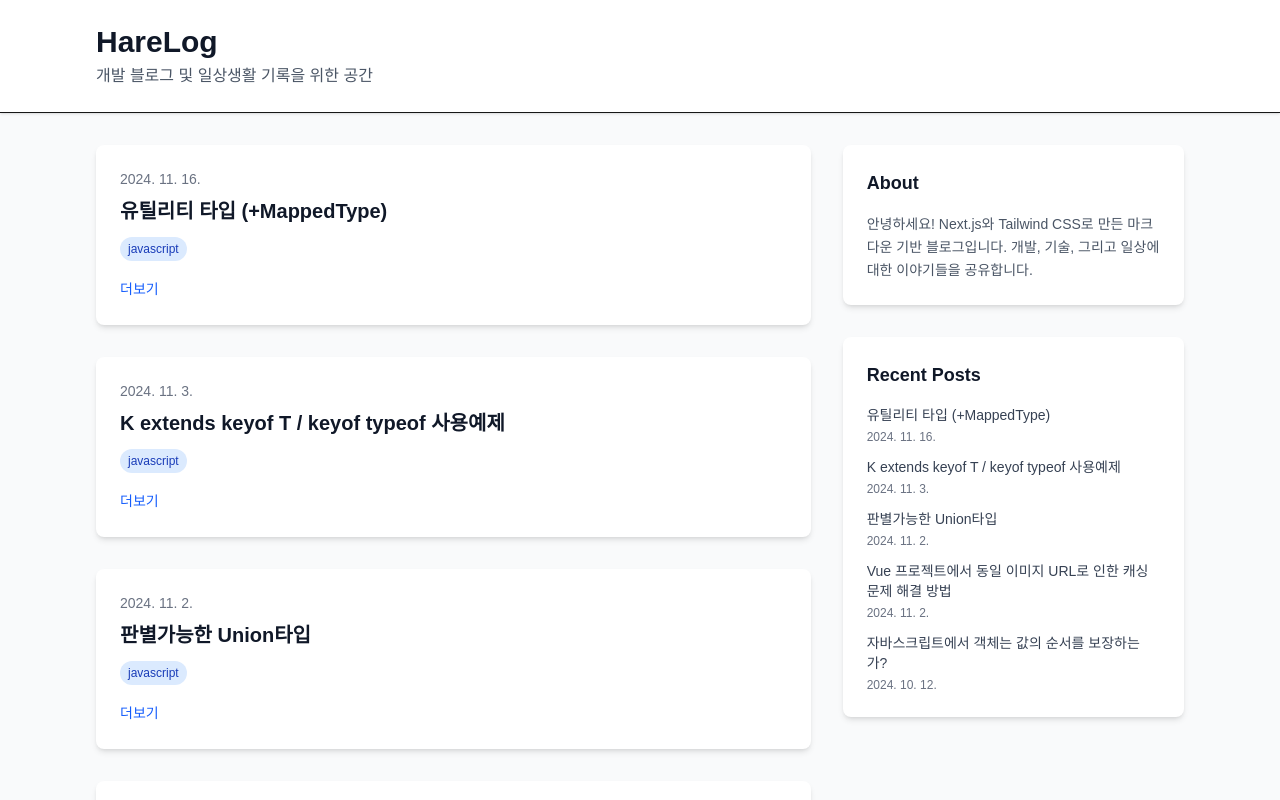
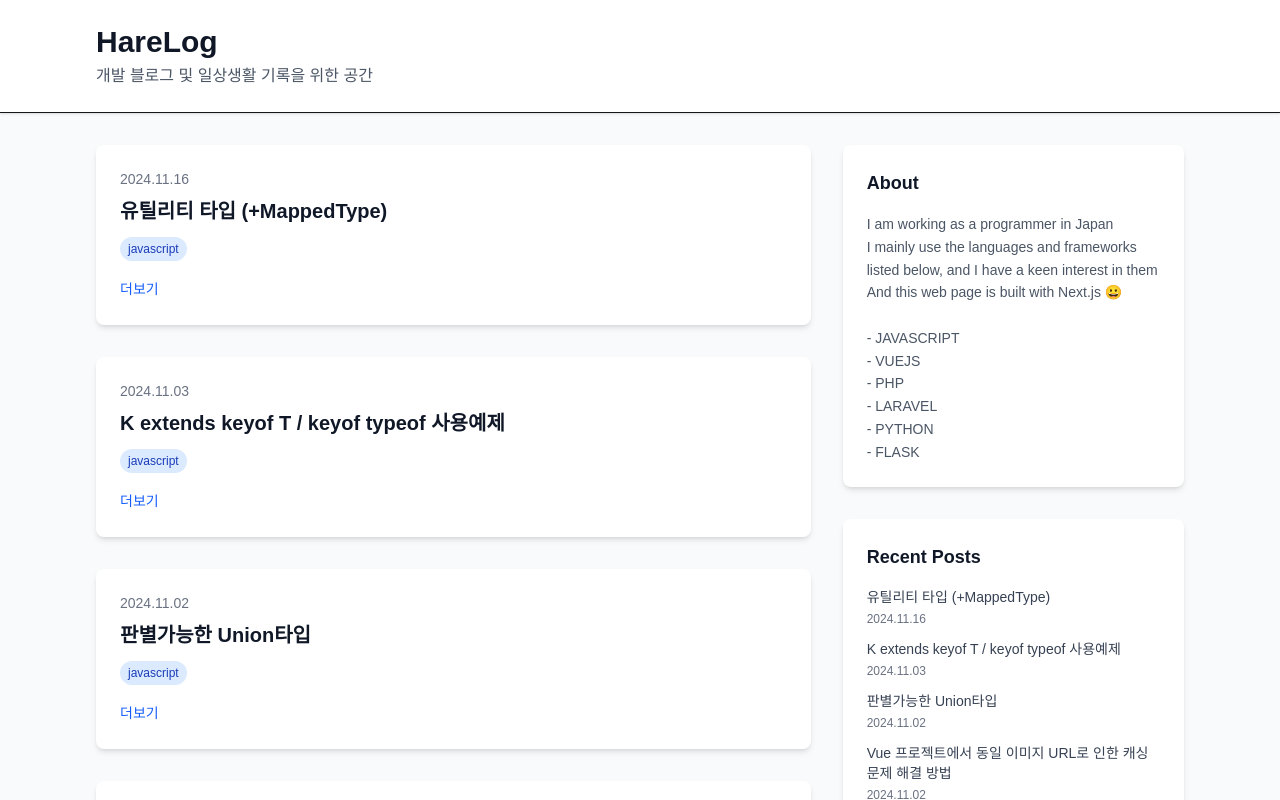
Before and after one commit to bluegmlduf2/harelog, a Next.js app: page / in a window 1280 px wide. Shown: the top 800 px of the page. Built offline with nearby package versions, Linux system fonts and the light colour scheme; no server answers.

Commit message:
feat:자기소개 수정

```diff
--- a/src/app/page.tsx
+++ b/src/app/page.tsx
@@ -2,6 +2,7 @@ import Link from "next/link";
 import { getAllPosts } from "@/lib/posts";
 import { generateWebsiteSchema, generateBlogSchema } from "@/lib/seo";
 import type { Metadata } from "next";
+import { formatKoreanDate } from "@/lib/date";
 
 export const metadata: Metadata = {
     title: "HareLog",
@@ -63,10 +64,8 @@ export default function Home() {
                                         <div className="p-6">
                                             <div className="flex items-center text-sm text-gray-500 mb-2">
                                                 <time dateTime={post.date}>
-                                                    {new Date(
+                                                    {formatKoreanDate(
                                                         post.date
-                                                    ).toLocaleDateString(
-                                                        "ko-KR"
                                                     )}
                                                 </time>
                                             </div>
@@ -105,9 +104,21 @@ export default function Home() {
                                     About
                                 </h3>
                                 <p className="text-gray-600 text-sm leading-relaxed">
-                                    안녕하세요! Next.js와 Tailwind CSS로 만든
-                                    마크다운 기반 블로그입니다. 개발, 기술,
-                                    그리고 일상에 대한 이야기들을 공유합니다.
+                                    I am working as a programmer in Japan <br />
+                                    I mainly use the languages and frameworks
+                                    listed below, and I have a keen interest in
+                                    them <br />
+                                    And this web page is built with Next.js 😀{" "}
+                                    <br />
+                                    <br />
+                                    - JAVASCRIPT
+                                    <br />
+                                    - VUEJS <br />
+                                    - PHP <br />
+                                    - LARAVEL <br />
+                                    - PYTHON <br />
+                                    - FLASK
+                                    <br />
                                 </p>
                             </div>
 
@@ -126,9 +137,7 @@ export default function Home() {
                                                 {post.title}
                                             </Link>
                                             <p className="text-xs text-gray-500 mt-1">
-                                                {new Date(
-                                                    post.date
-                                                ).toLocaleDateString("ko-KR")}
+                                                {formatKoreanDate(post.date)}
                                             </p>
                                         </div>
                                     ))}
--- a/src/app/posts/[slug]/page.tsx
+++ b/src/app/posts/[slug]/page.tsx
@@ -3,6 +3,7 @@ import { getAllPosts, getPostBySlug, markdownToHtml } from "@/lib/posts";
 import { generateBlogPostingSchema } from "@/lib/seo";
 import { notFound } from "next/navigation";
 import type { Metadata } from "next";
+import { formatKoreanDate } from "@/lib/date";
 
 interface PostPageProps {
     params: Promise<{
@@ -113,9 +114,7 @@ export default async function PostPage({ params }: PostPageProps) {
                                             className="flex items-center"
                                         >
                                             <span className="inline-block w-2 h-2 bg-blue-500 rounded-full mr-2"></span>
-                                            {new Date(
-                                                post.date
-                                            ).toLocaleDateString("ko-KR")}
+                                            {formatKoreanDate(post.date)}
                                         </time>
                                         {post.category && (
                                             <span className="inline-block bg-gradient-to-r from-blue-500 to-purple-600 text-white text-xs px-3 py-1 rounded-full font-medium shadow-sm">
--- /dev/null
+++ b/src/lib/date.ts
@@ -0,0 +1,7 @@
+export function formatKoreanDate(date: string) {
+    const d = new Date(date);
+    const yyyy = d.getFullYear();
+    const mm = String(d.getMonth() + 1).padStart(2, "0");
+    const dd = String(d.getDate()).padStart(2, "0");
+    return `${yyyy}.${mm}.${dd}`;
+}
```
